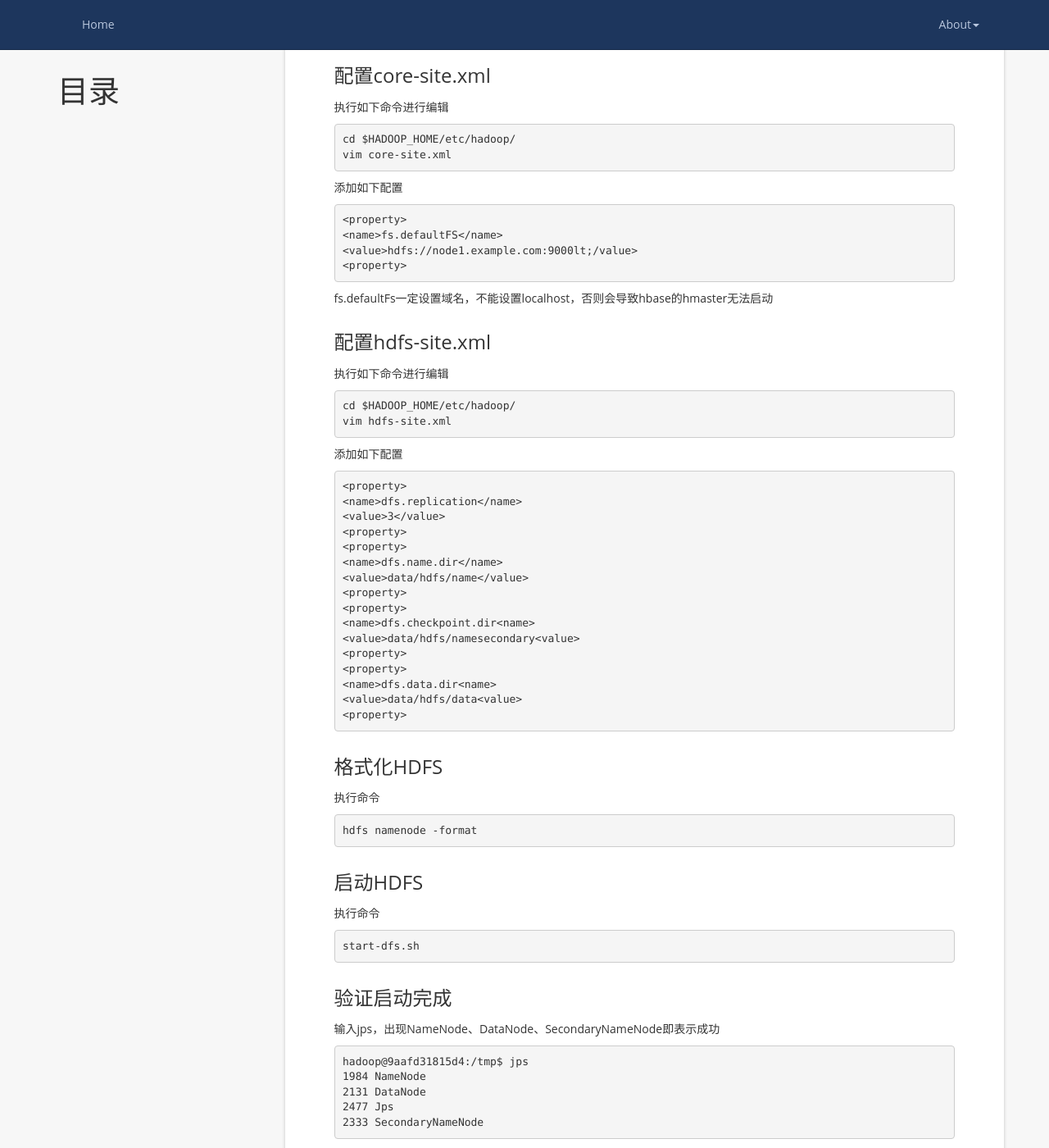
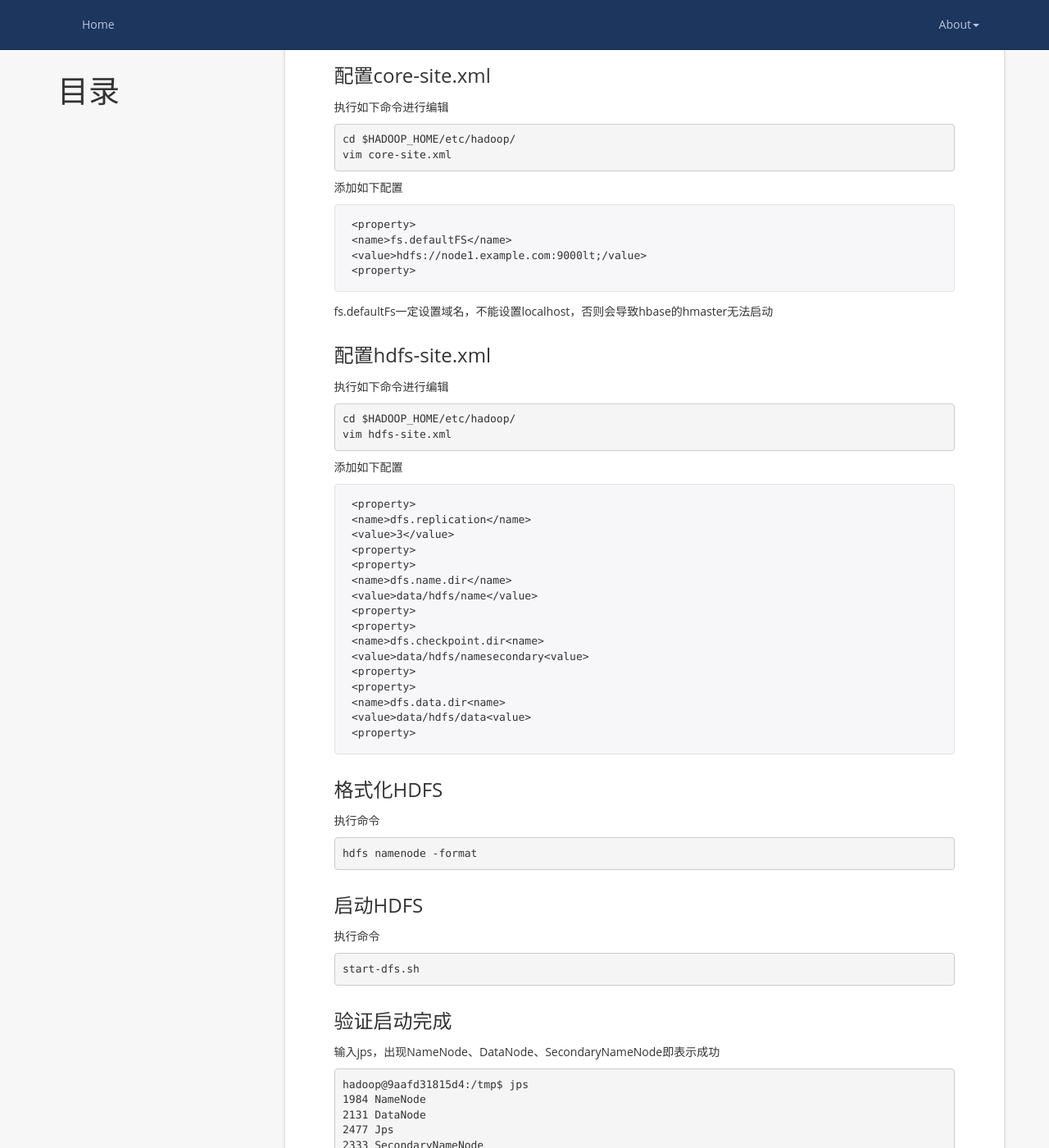
Before and after one commit to sunjiesh/sunjiesh.github.io, a Jekyll site: the page built from _posts/2018-02-03-InstallHbaseOnDocker.markdown, in a window 1280 px wide and 1400 px high, scrolled down 1242 px. Shown: the whole window at 82% size. Built offline with Jekyll 4.4.1, drawn with Linux system fonts in a browser that asks for light colours; comment, search, counter and statistics services are not loaded; some of the changed lines change nothing that is shown; some of the changed text lies outside the part shown.

Commit message:
修改Post

````diff
--- a/_posts/2018-02-03-InstallHbaseOnDocker.markdown
+++ b/_posts/2018-02-03-InstallHbaseOnDocker.markdown
@@ -47,12 +47,14 @@ cd $HADOOP_HOME/etc/hadoop/
 vim core-site.xml
 </pre>
 添加如下配置
-<pre>
-&lt;property&gt;
-&lt;name&gt;fs.defaultFS&lt;/name&gt;
-&lt;value&gt;hdfs://node1.example.com:9000lt;/value&gt;
-&lt;property&gt;
-</pre>
+
+```html
+<property>
+<name>fs.defaultFS</name>
+<value>hdfs://node1.example.com:9000lt;/value>
+<property>
+```
+
 fs.defaultFs一定设置域名，不能设置localhost，否则会导致hbase的hmaster无法启动
 
 ### 配置hdfs-site.xml
@@ -62,24 +64,25 @@ cd $HADOOP_HOME/etc/hadoop/
 vim hdfs-site.xml
 </pre>
 添加如下配置
-<pre>
-&lt;property&gt;
-&lt;name&gt;dfs.replication&lt;/name&gt;
-&lt;value&gt;3&lt;/value&gt;
-&lt;property&gt;
-&lt;property&gt;
-&lt;name&gt;dfs.name.dir&lt;/name&gt;
-&lt;value&gt;data/hdfs/name&lt;/value&gt;
-&lt;property&gt;
-&lt;property&gt;
-&lt;name&gt;dfs.checkpoint.dir&lt;name&gt;
-&lt;value&gt;data/hdfs/namesecondary&lt;value&gt;
-&lt;property&gt;
-&lt;property&gt;
-&lt;name&gt;dfs.data.dir&lt;name&gt;
-&lt;value&gt;data/hdfs/data&lt;value&gt;
-&lt;property&gt;
-</pre>
+
+```html
+<property>
+<name>dfs.replication</name>
+<value>3</value>
+<property>
+<property>
+<name>dfs.name.dir</name>
+<value>data/hdfs/name</value>
+<property>
+<property>
+<name>dfs.checkpoint.dir<name>
+<value>data/hdfs/namesecondary<value>
+<property>
+<property>
+<name>dfs.data.dir<name>
+<value>data/hdfs/data<value>
+<property>
+```
 
 ### 格式化HDFS
 执行命令
@@ -127,6 +130,8 @@ Starting zookeeper ... STARTED
 
 ## Hbase配置与启动
 ### 配置hbase-site.xml
+
+```html
 <property>
 <name>hbase.rootdir</name>
 <value>hdfs://node1.example.com:9000/hbase</value>
@@ -143,6 +148,8 @@ Starting zookeeper ... STARTED
 <name>hbase.cluster.distributed</name>
 <value>true</value>
 </property>
+```
+
 ### 配置 regionservers
 删除原有记录，添加如下记录
 <pre>
````
